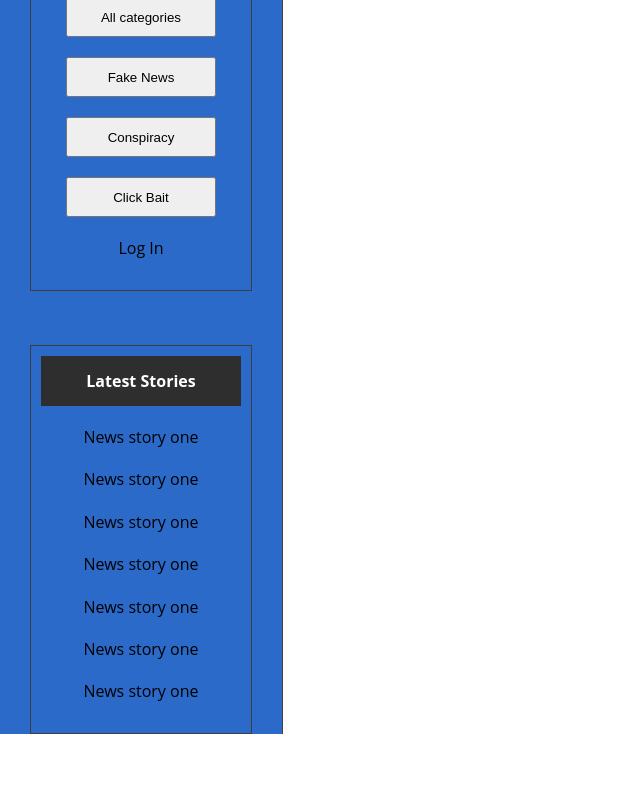
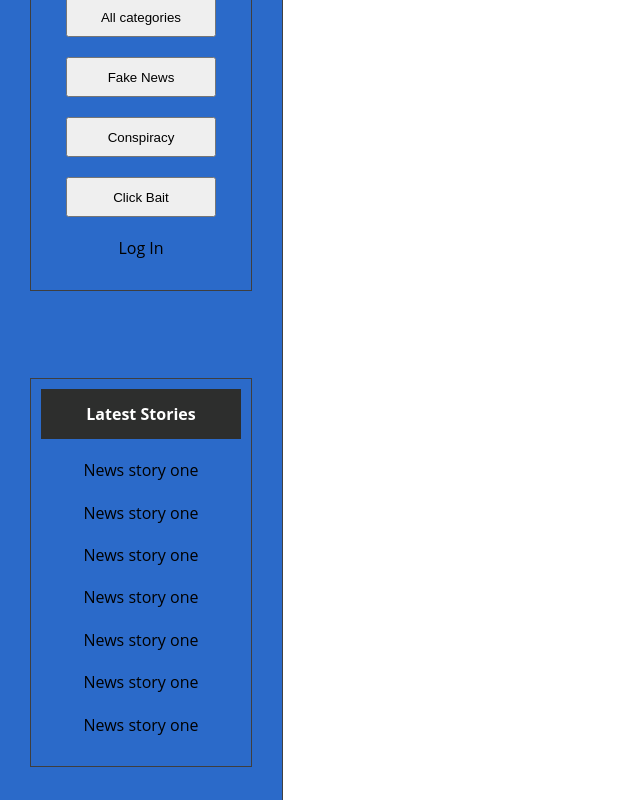
Before and after one commit to JS-goose/fake_news_react, a React (Create React App) app: page / in a window 1280 px wide. Shown: the part 294-1094 px from the top of the page, without its empty margins (0-640 px from the left). Before the commit the page ends 1028 px from the top, so only its background shows below. Built offline with nearby package versions, Linux system fonts and the light colour scheme; no server answers.

Commit message:
added bottom margin to latest stories

```diff
--- a/src/App.css
+++ b/src/App.css
@@ -76,6 +76,10 @@ header ul {
   padding: 10px;
 }
 
+header ul:last-of-type {
+  margin-bottom: 15%;
+}
+
 header ul li {
   padding-bottom: 20px;
 }
```
